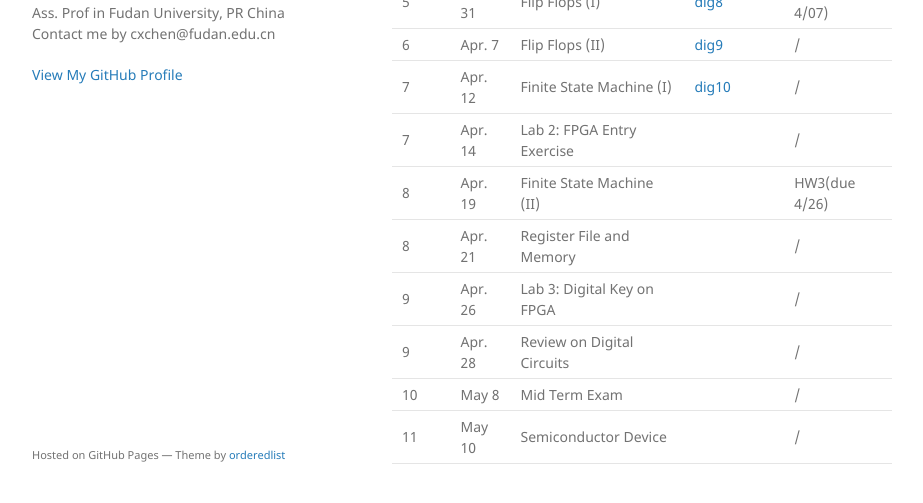
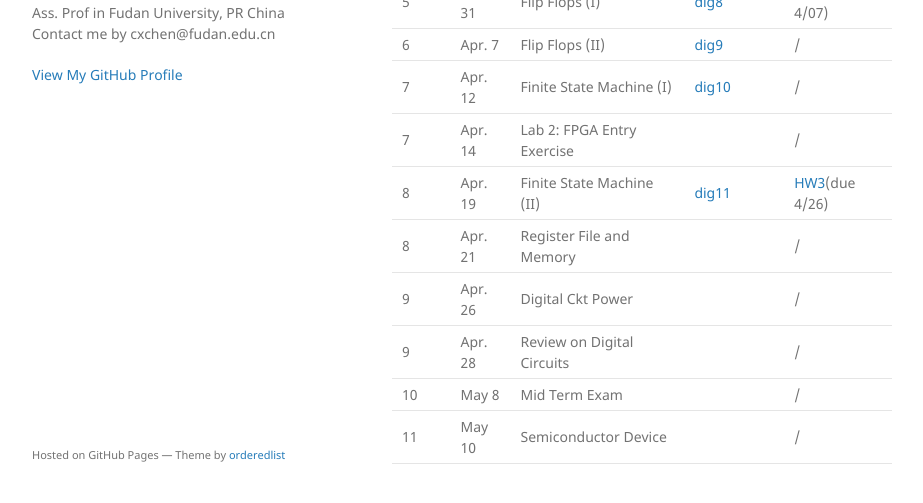
Before and after one commit to cihlab/cihlab.github.io, a Jekyll site: the page built from course/ckt20.md, in a window 1280 px wide and 900 px high, scrolled down 714 px, cut to the strip 366-869 px from the top of the window. Shown: the whole strip, without its empty margins (178-1101 px from the left). Built offline with Jekyll 4.4.1, drawn with Linux system fonts in a browser that asks for light colours; our own code applies the rules of GitHub Pages for plain Markdown files.

Commit message:
Update ckt20.md

```diff
--- a/course/ckt20.md
+++ b/course/ckt20.md
@@ -36,9 +36,9 @@ Time: Monday & Wednsday Morning
 6| Apr. 7  | Flip Flops (II)| [dig9](./cktlec10.pdf)| / |
 7| Apr. 12  | Finite State Machine (I) | [dig10](./cktlec11.pdf)| / |
 7| Apr. 14  | Lab 2: FPGA Entry Exercise | | / |
-8| Apr. 19  | Finite State Machine (II)| | HW3(due 4/26)|
+8| Apr. 19  | Finite State Machine (II)| [dig11](./cktlec12.pdf)| [HW3](./hw3_2021.pdf)(due 4/26)|
 8| Apr. 21  | Register File and Memory| | / |
-9| Apr. 26  | Lab 3: Digital Key on FPGA| | / |
+9| Apr. 26  | Digital Ckt Power | | / |
 9| Apr. 28  | Review on Digital Circuits| | / |
 10| May 8  | Mid Term Exam| | / |
 11| May 10 | Semiconductor Device | | / |
```
